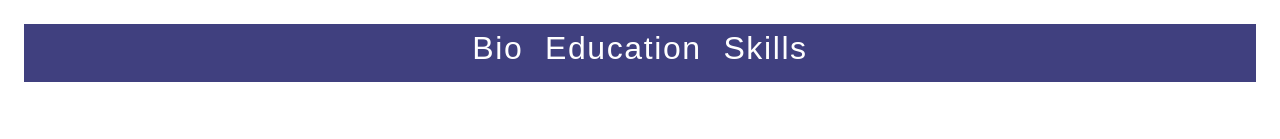
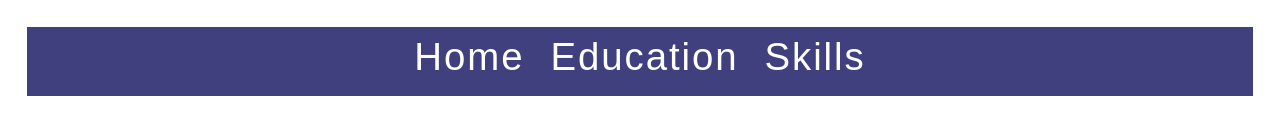
Before and after one commit to AlistairPaynUP/AlistairPaynUP.github.io, a plain HTML site: page index.html in a window 1280 px wide. Shown: the top 139 px of the page. Drawn offline with Linux system fonts and the light colour scheme.

Commit message:
git pages

```diff
--- a/index.html
+++ b/index.html
@@ -9,7 +9,7 @@
     </head>
     <body class="home">
 	<nav class="main">
-	    <a href="index.html">Bio</a>
+	    <a href="index.html">Home</a>
 	    <a href="education.html">Education</a>
 	    <a href="skills.html">Skills</a>
 	</nav>
--- a/styles.css
+++ b/styles.css
@@ -1,5 +1,6 @@
 html {
     font-family: Arial, Helvetica;
+    font-size: 1.2em;
     padding: 1em;
     background-color: rgba(255,255,255);
 }
```
Also changed, not shown: education.html (+1 -1 lines), skills.html (+1 -1 lines).
